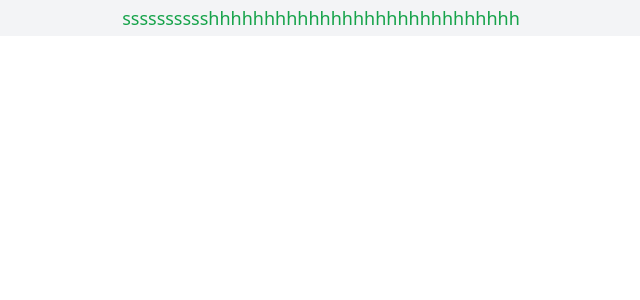
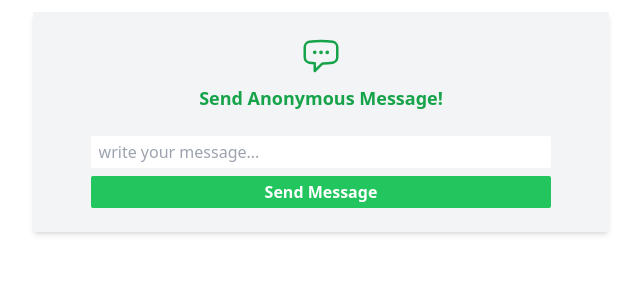
Before and after one commit to anangyoga/sssssshhhhh, a React (Vite) app: page / in a window 1280 px wide. Shown: the top 300 px of the page, without its empty margins (319-959 px from the left). Built offline with nearby package versions, Linux system fonts and the light colour scheme.

Commit message:
feat: header component

```diff
--- a/src/App.jsx
+++ b/src/App.jsx
@@ -1,8 +1,23 @@
+import LogoIcon from "./assets/message.svg";
+
 const App = () => {
   return (
-    <>
-      <p className="text-lg text-green-600 bg-gray-100 px-2 py-1 text-center">sssssssssshhhhhhhhhhhhhhhhhhhhhhhhhhhh</p>
-    </>
+    <main>
+      <section className="flex flex-col gap-y-6 max-w-xl py-6 sm:mx-auto bg-gray-100 shadow-md rounded-sm my-3 mx-2">
+        <div className="flex flex-col items-center gap-y-2">
+          <img src={LogoIcon} alt="message-icon" className="w-10 h-w-10" />
+          <p className="text-green-600 text-lg font-semibold">Send Anonymous Message!</p>
+        </div>
+        <div className="flex flex-col items-center">
+          <form className="flex flex-col gap-y-2 w-4/5 text-green-600">
+            <input type="text" placeholder="write your message..." className="p-2 h-8 rounded-sm  border-none focus:outline-none" />
+            <button type="submit" className="bg-green-500 text-white py-1 rounded-sm font-semibold">
+              Send Message
+            </button>
+          </form>
+        </div>
+      </section>
+    </main>
   );
 };
 
```
Also changed, not shown: src/assets/message.svg (added).
